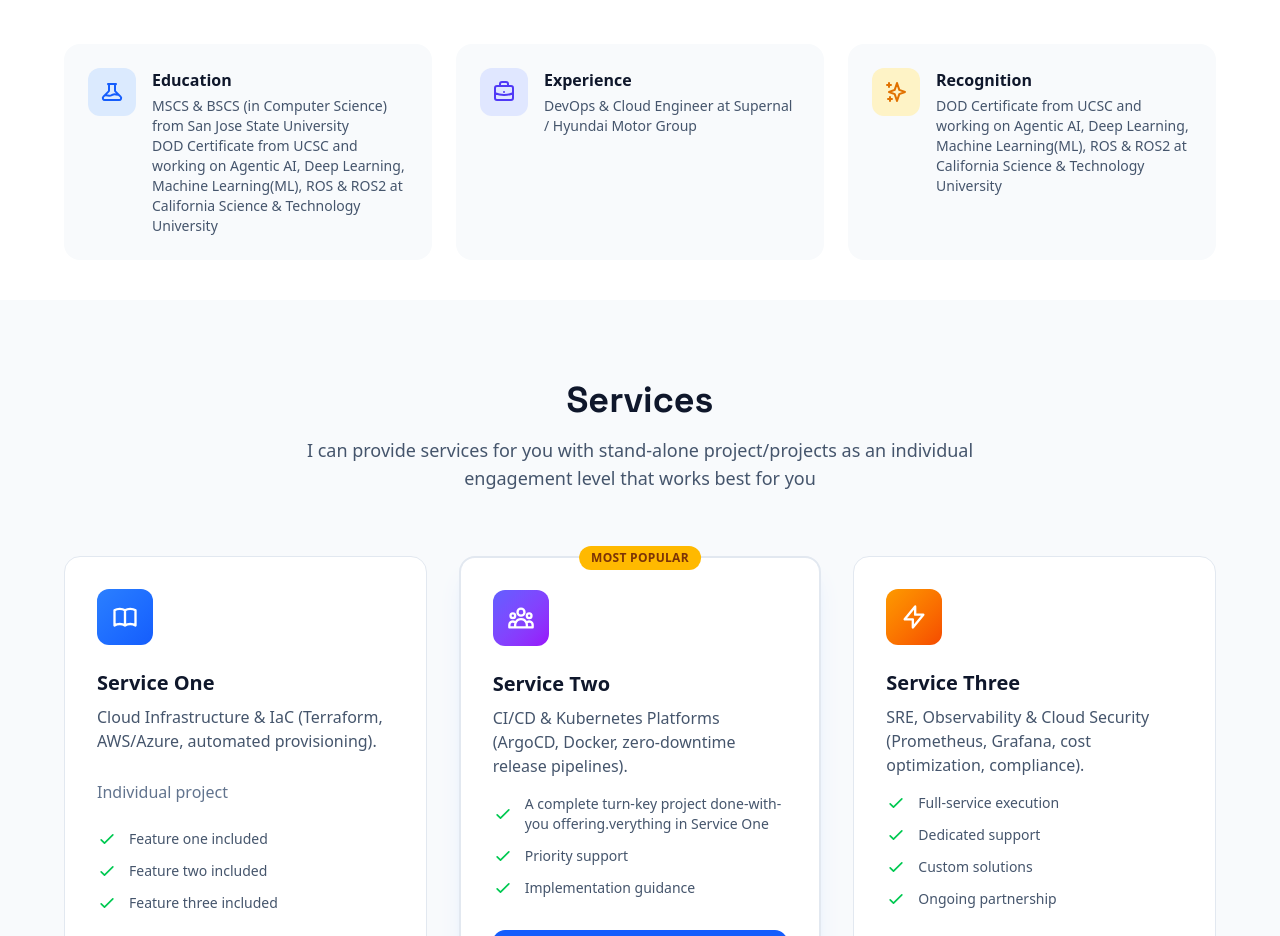
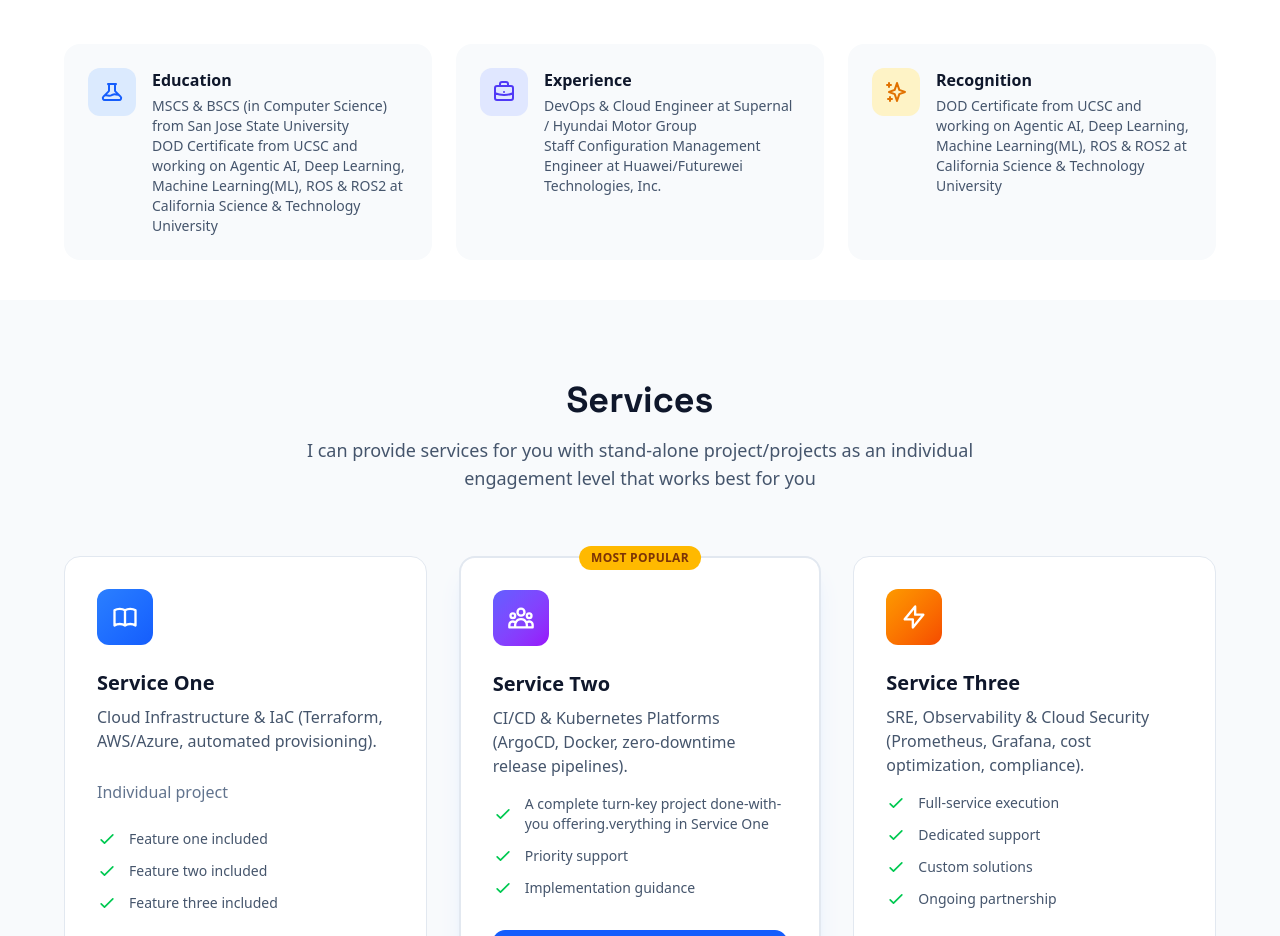
Before and after one commit to zraihan-CSTU/ZR-landing-page, a Next.js app: page / in a window 1280 px wide. Shown: the part 960-1896 px from the top of the page. Built offline with nearby package versions, Linux system fonts and the light colour scheme.

Commit message:
added Huawei Experience to  page.tsx file

```diff
--- a/app/page.tsx
+++ b/app/page.tsx
@@ -180,6 +180,8 @@ export default function Home() {
                 <div>
                   <h3 className="font-semibold text-slate-900 dark:text-white mb-1">Experience</h3>
                   <p className="text-sm text-slate-600 dark:text-slate-400">DevOps & Cloud Engineer at Supernal / Hyundai Motor Group</p>
+
+                  <p className="text-sm text-slate-600 dark:text-slate-400">Staff Configuration Management Engineer at Huawei/Futurewei Technologies, Inc. </p>
                 </div>
               </div>
 
```
